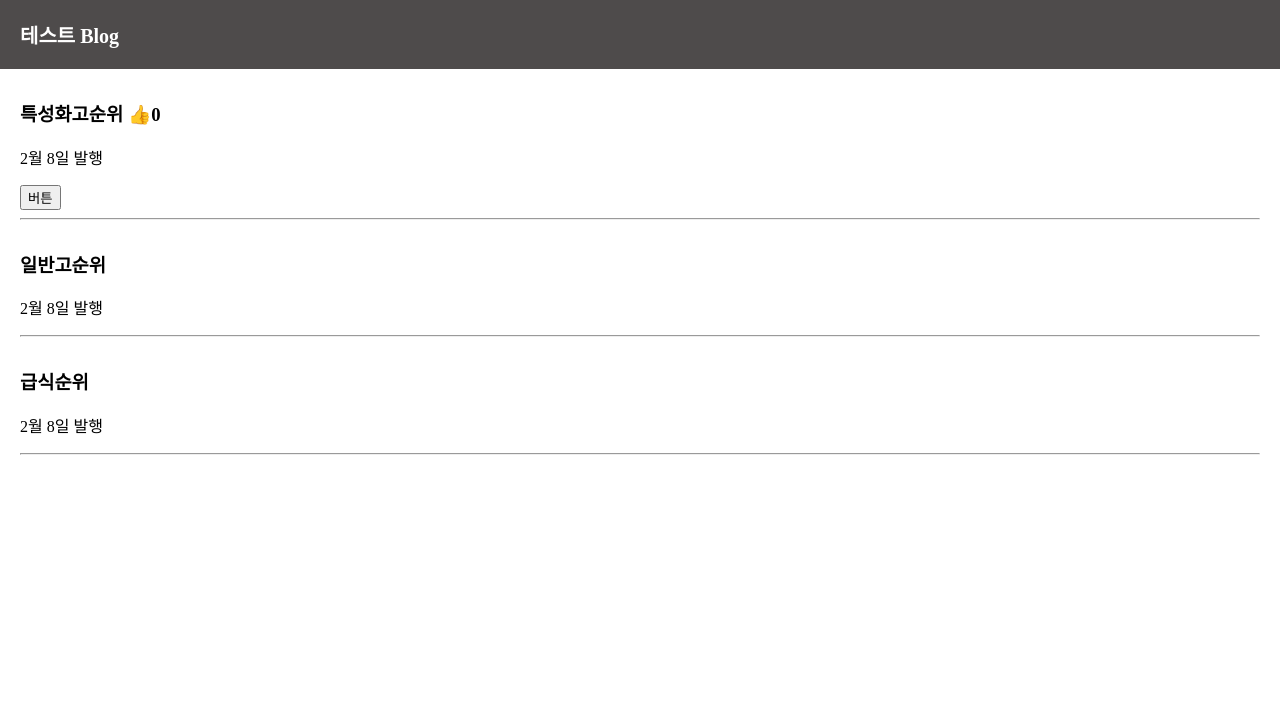
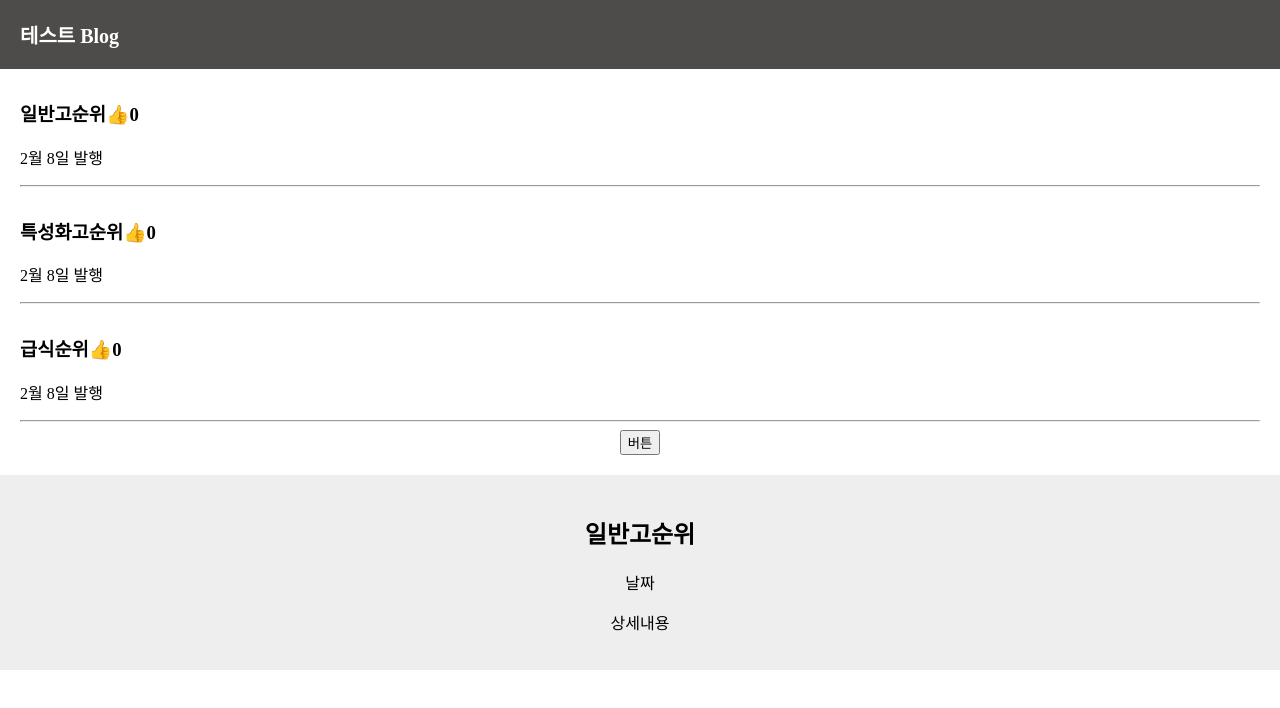
Before and after one commit to dhwiwwx/React-Test-Blog, a React (Create React App) app: page / in a window 1280 px wide. Both pictures are taken after a click on the button "버튼". Shown: the top 708 px of the page. Built offline with nearby package versions, Linux system fonts and the light colour scheme.

Commit message:
2022-02-19 블로그 제목변경기능

```diff
--- a/src/App.css
+++ b/src/App.css
@@ -3,6 +3,11 @@
 }
 body{
   font-family:'nanumsquare';
+}
+.modal{
+  margin-top: 20px;
+  padding: 20px;
+  background: #eee;
 }
 .gray-nav{
   background-color: rgb(78, 75, 75);
--- a/src/App.js
+++ b/src/App.js
@@ -6,6 +6,8 @@
   let posts = '서울디지텍고';
   let[글제목, 글제목변경] = useState(['일반고순위','특성화고순위','급식순위']);
   let[따봉, 따봉변경] = useState(0);
+  let[modal, modal변경] = useState(false);
+  let[누른제목, 누른제목변경] = useState(0)
 
   function 제목바꾸기(){
     var newArray = [...글제목];
@@ -18,25 +20,41 @@
       <div className='gray-nav'>
         <div>테스트 Blog</div>
       </div>
-      <div className='list'>
-        <h3>{ 글제목[0] } <span onClick={ ()=>{ 따봉변경(따봉+1) }}>👍</span>{따봉}</h3>
-        <p>2월 8일 발행</p>
-        <button onClick={제목바꾸기}>버튼</button>
-        <hr/>
-      </div>
-      <div className='list'>
-        <h3>{글제목[1]}</h3>
-        <p>2월 8일 발행</p>
-        <hr/>
-      </div>
-      <div className='list'>
-        <h3>{글제목[2]}</h3>
-        <p>2월 8일 발행</p>
-        <hr/>
-      </div>
+      {
+        글제목.map(function(글, i){
+          return(
+            <div className='list'>
+            <h3  onClick={ ()=>{누른제목변경(i) } }>{ 글 }<span onClick={()=>{따봉변경(따봉 + 1)}}>👍</span>{따봉}</h3>
+            <p>2월 8일 발행</p>
+            <hr/>
+            </div>
+          )
+        })
+
+      }
+      {/* <button onClick={()=>{누른제목변경(0)}}>버튼1</button>
+      <button onClick={()=>{누른제목변경(1)}}>버튼2</button>
+      <button onClick={()=>{누른제목변경(2)}}>버튼3</button> */}
+      <button onClick={()=>{modal변경(!modal)}}>버튼</button>
+      {
+        modal === true
+        ?<Modal 글제목={글제목} 누른제목={누른제목}></Modal>
+        : null
+      }
     </div>
+
 
   );
 }
 
+function Modal(props){
+  return(
+    <div className='modal'>
+      <h2>{props.글제목[props.누른제목]}</h2>
+      <p>날짜</p>
+      <p>상세내용</p>
+    </div>
+  )
+}
+
 export default App;
```
